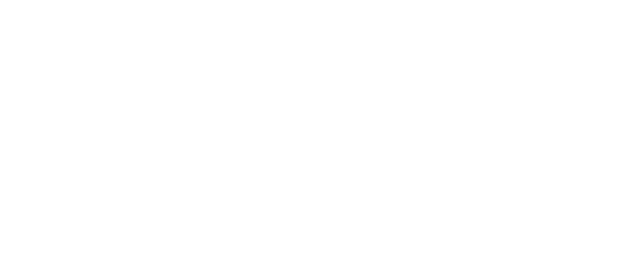
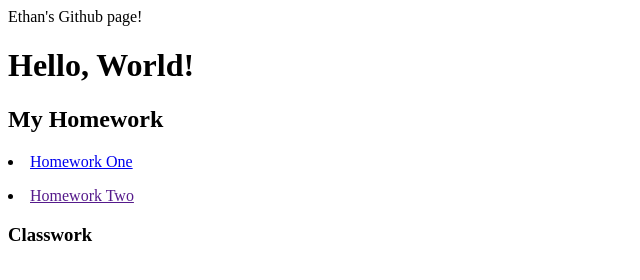
Before and after one commit to ecahn/ecahn.github.io, a plain HTML site: page index.html in a window 1280 px wide. Shown: the whole page, without its empty margins (0-640 px from the left). Drawn offline with Linux system fonts and the light colour scheme; files that its build step writes are made by us from their sources.

Commit message:
Github Page Messaging

```diff
--- a/index.html
+++ b/index.html
@@ -1,3 +1,14 @@
 <!DOCTYPE html>
 <htmL>
 <head>
+Ethan's Github page!
+</head>
+<link rel="stylesheet" type="css" href="styles.css">
+<body>
+<h1> Hello, World! </h1>
+<h2>My Homework </h2>
+	<li><a href="homework/ga-press-release.index.html">Homework One</p></a></li>
+	<li><a href="">Homework Two</a></li>
+
+<h3> Classwork </h3>
+</body>
```
Also changed, not shown: style.css (line endings or trailing spaces).
